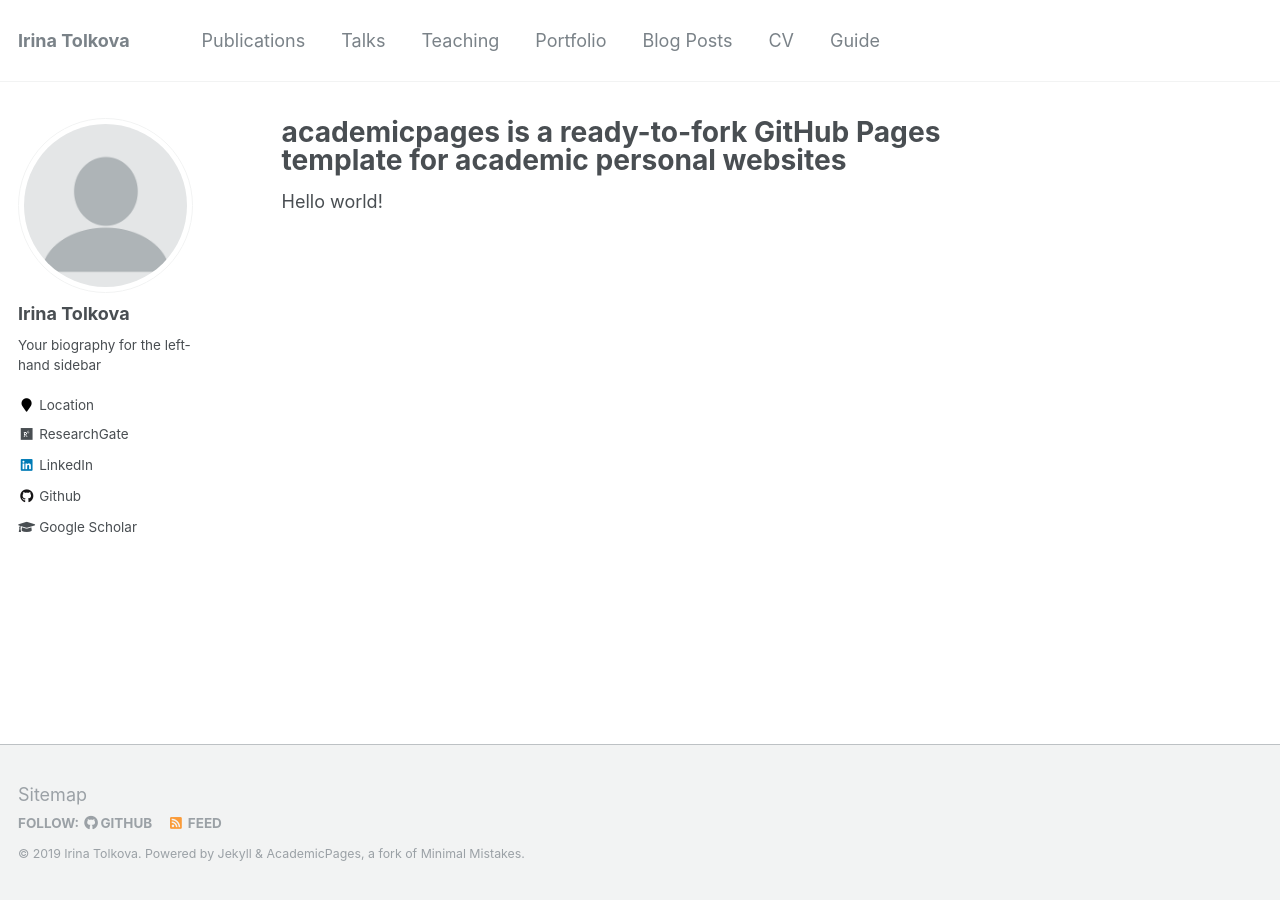
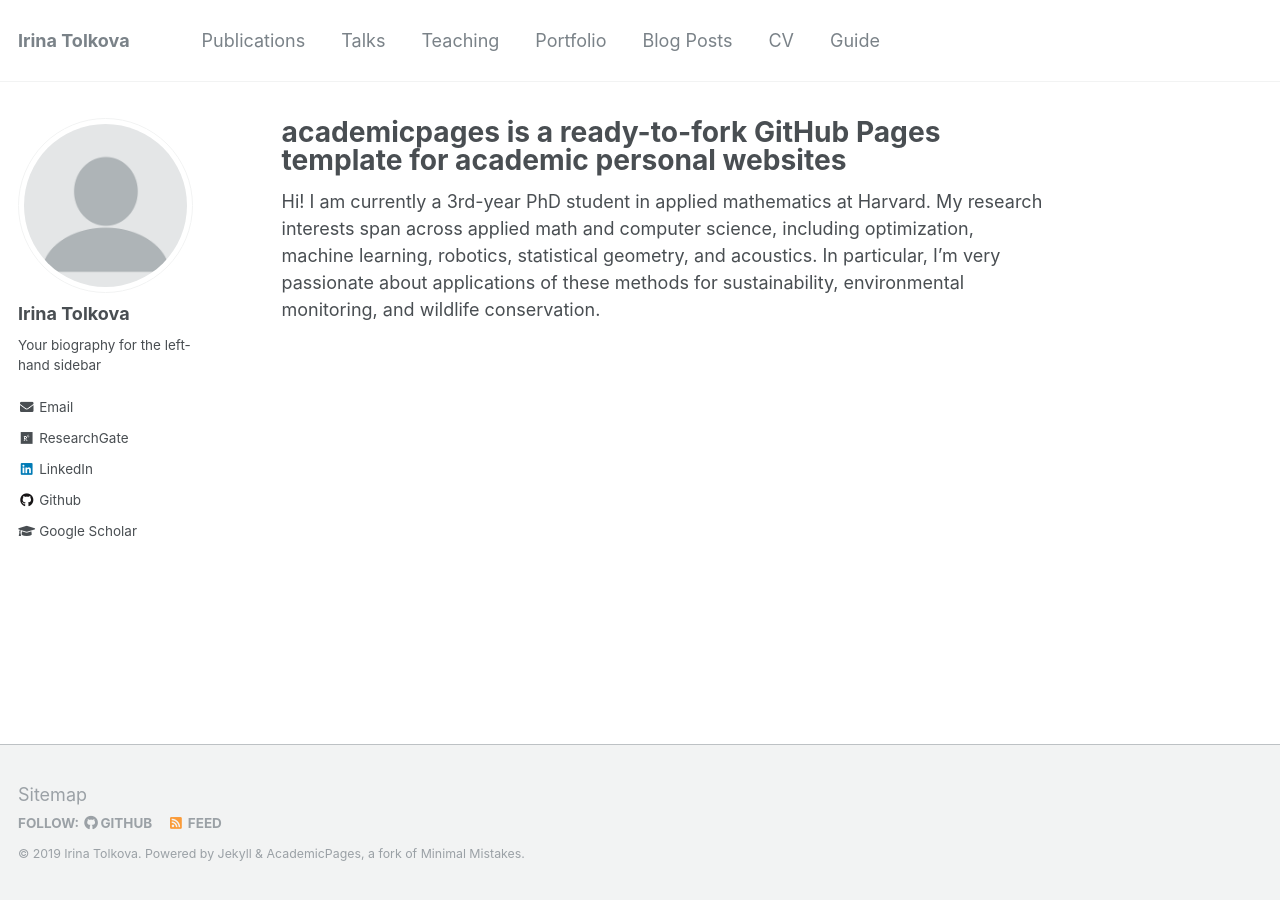
Before and after one commit to avokloti/avokloti.github.io, a Jekyll site: the page built from _pages/about.md, in a window 1280 px wide. Built offline with Jekyll 4.4.1, drawn with Linux system fonts in a browser that asks for light colours.

Commit message:
Minor changes

```diff
--- a/_config.yml
+++ b/_config.yml
@@ -83,11 +83,11 @@ author:
   name             : "Irina Tolkova"
   avatar           : "profile.png"
   bio              : "Your biography for the left-hand sidebar"
-  location         : "Location"
+  location         :
   employer         :
   pubmed           :
   googlescholar    : "https://scholar.google.com/citations?user=TwNrvMwAAAAJ&hl=en"
-  email            :
+  email            : "itolkova@g.harvard.edu"
   researchgate     : "https://www.researchgate.net/profile/Irina_Tolkova"
   uri              :
   bitbucket        :
--- a/_pages/about.md
+++ b/_pages/about.md
@@ -8,4 +8,4 @@ redirect_from:
   - /about.html
 ---
 
-Hello world!
+Hi! I am currently a 3rd-year PhD student in applied mathematics at Harvard. My research interests span across applied math and computer science, including optimization, machine learning, robotics, statistical geometry, and acoustics. In particular, I’m very passionate about applications of these methods for sustainability, environmental monitoring, and wildlife conservation.
```
